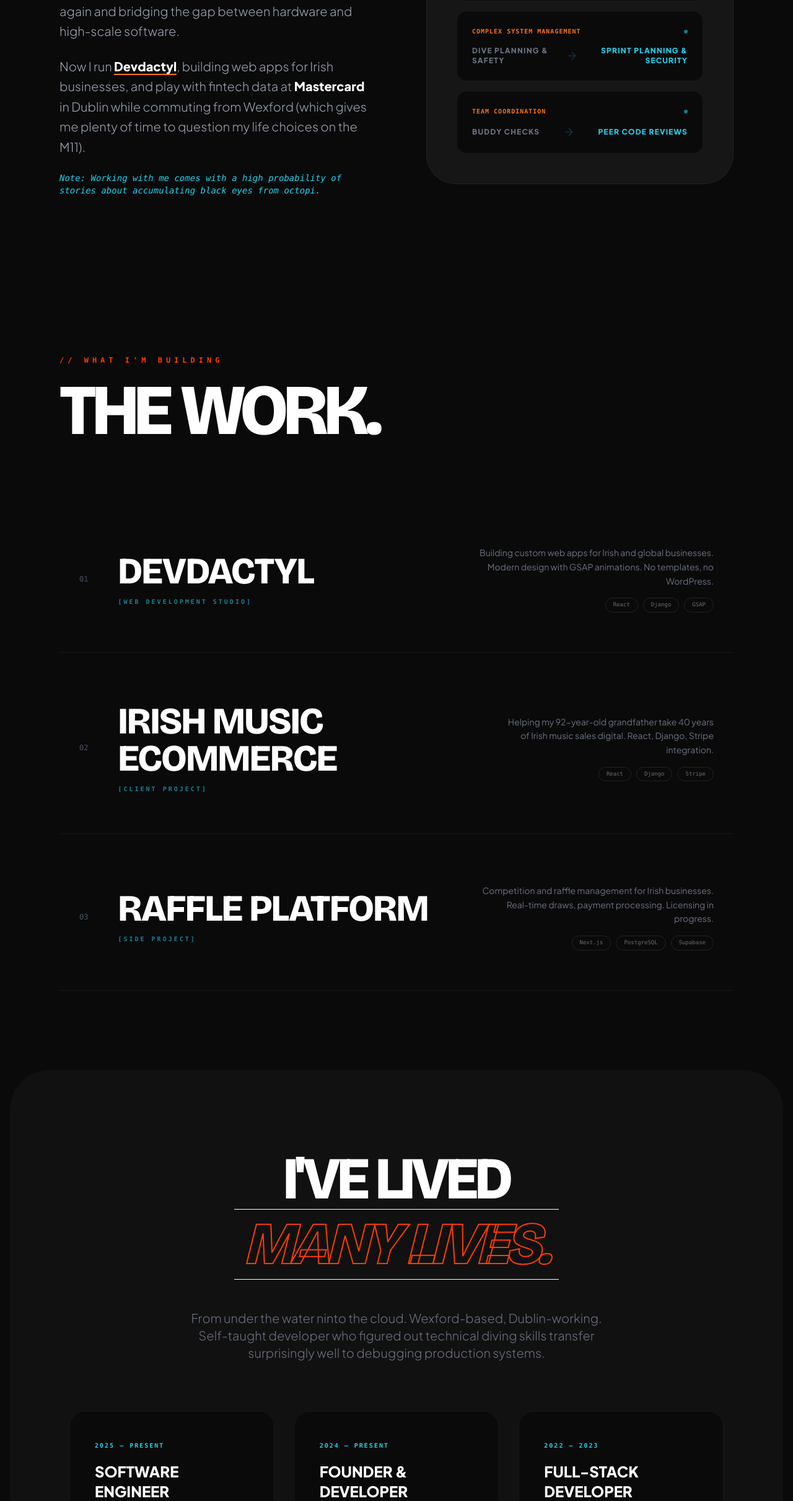
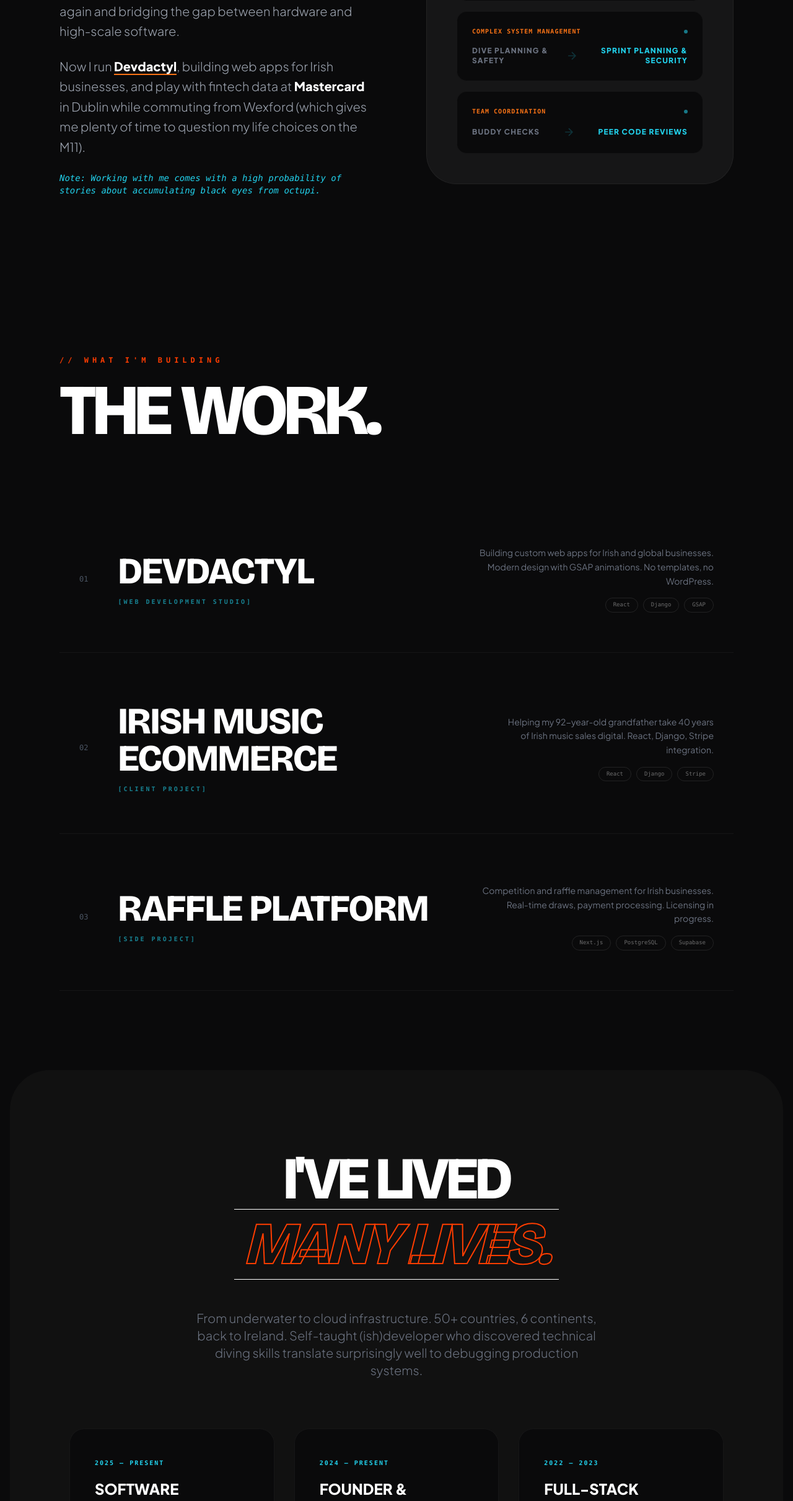
Before and after one commit to kimatron/kimatron.github.io, a React (Vite) app: page / in a window 1280 px wide. Shown: the part 1402-3823 px from the top of the page at 62% size. Built offline with nearby package versions, Linux system fonts and the light colour scheme.

Commit message:
tidy up conten

```diff
--- a/App.tsx
+++ b/App.tsx
@@ -77,7 +77,7 @@ const App: React.FC = () => {
   Now I run <a href="https://devdactyl.ie" target="_blank" rel="noopener noreferrer" className="text-white font-bold border-b-2 border-orange-500 hover:text-orange-500 transition-colors">Devdactyl</a>, building web apps for Irish businesses, and play with fintech data at <span className="text-white font-bold">Mastercard</span> in Dublin  while commuting from Wexford (which gives me plenty of time to question my life choices on the M11).
 </p>
                 <p className="text-sm font-mono text-cyan-400 italic">
-                  Note: Working with me comes with a high probability of stories about accumulating black eyes from octopi.
+                  Note: Working with me comes with a high probability of stories about accumulating black eyes from octupi.
                 </p>
               </div>
             </div>
@@ -128,7 +128,7 @@ const App: React.FC = () => {
                 <span className="text-transparent border-t border-b border-white italic py-2 inline-block px-4 text-[#FF3D00]" style={{ WebkitTextStroke: '2px #FF3D00' }}>MANY LIVES.</span>
              </h2>
              <p className="text-xl text-gray-500 font-light max-w-2xl mt-4">
-               From under the water ninto the cloud. Wexford-based, Dublin-working. Self-taught developer who figured out technical diving skills transfer surprisingly well to debugging production systems.
+             From underwater to cloud infrastructure. 50+ countries, 6 continents, back to Ireland. Self-taught (ish)developer who discovered technical diving skills translate surprisingly well to debugging production systems.
              </p>
            </div>
            <div className="reveal grid grid-cols-1 md:grid-cols-3 gap-8">
```
